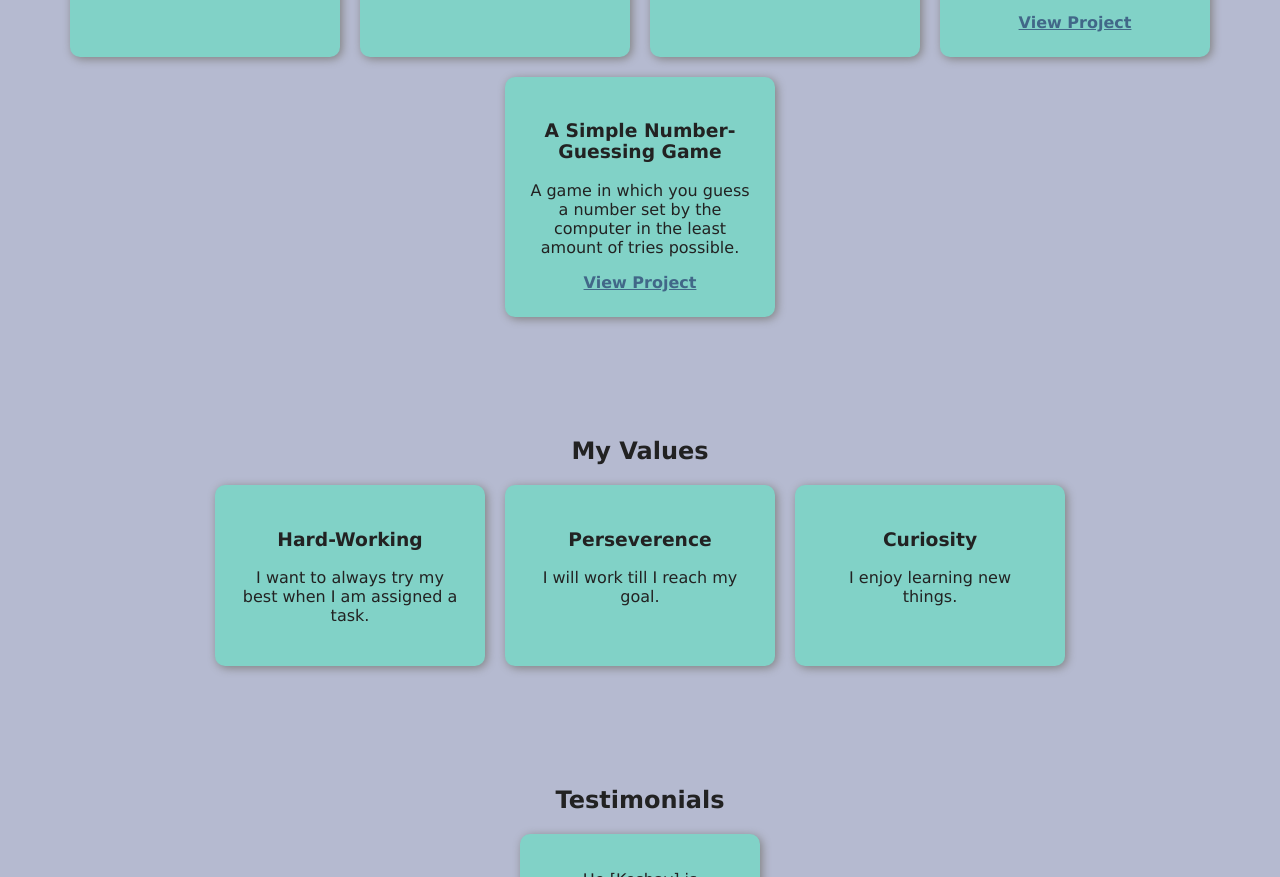
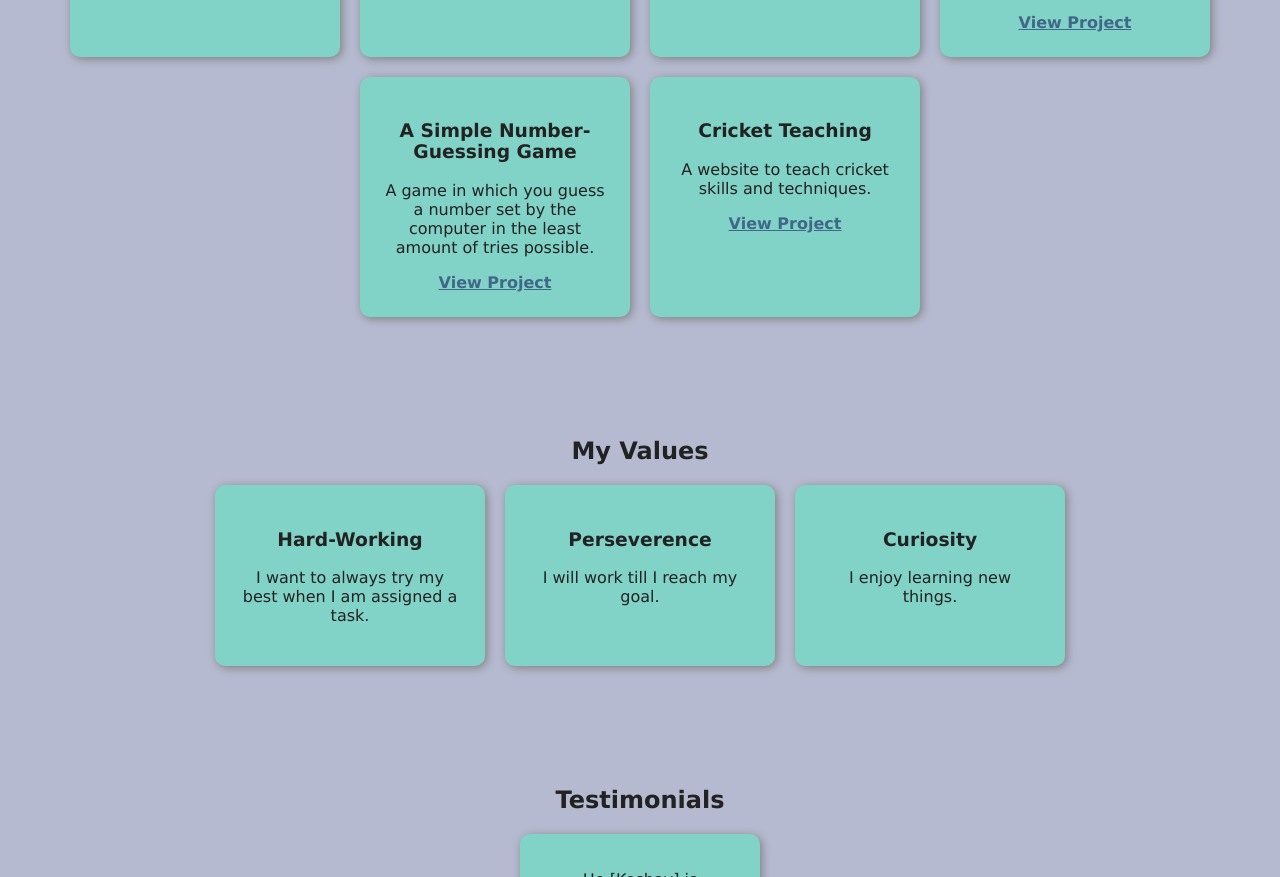
Before and after one commit to kk2ktr2011-cloud/My-Portfolio, a plain HTML site: page index.html in a window 1280 px wide. Shown: the part 1625-2502 px from the top of the page. Drawn offline with Linux system fonts and the light colour scheme.

Commit message:
Added Project

```diff
--- a/index.html
+++ b/index.html
@@ -114,6 +114,12 @@
         </p>
         <a href = "https://github.com/kk2ktr2011-cloud/NumberGuessingGame" target = "_blank">View Project</a>
       </div>
+
+      <div class="project-card">
+        <h3>Cricket Teaching</h3>
+        <p>A website to teach cricket skills and techniques.</p>
+        <a href="https://github.com/kk2ktr2011-cloud/Cricket">View Project</a>
+      </div>
     </div>
   </section>
 
```
